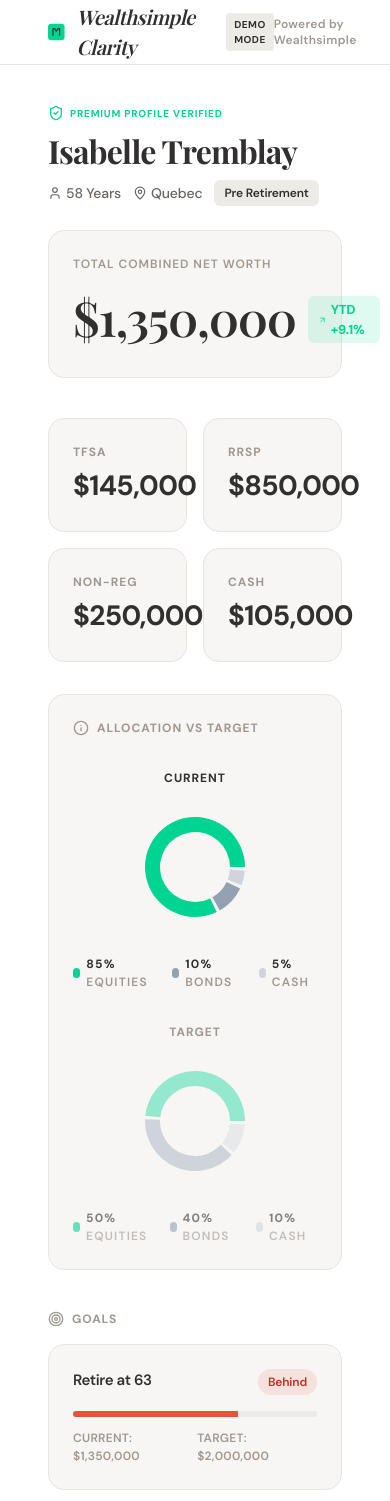
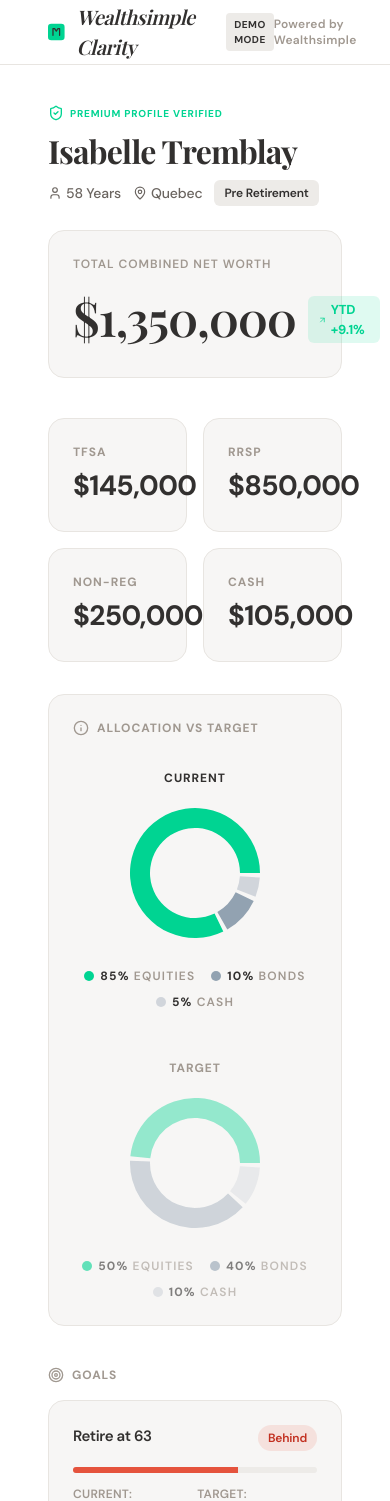
Before and after one commit to anes-ui/clarity, a Next.js app: page /dashboard/isabelle-tremblay in a window 390 px wide. Shown: the top 1501 px of the page. Built offline with nearby package versions, Linux system fonts and the light colour scheme.

Commit message:
fix: resolve Recharts ResponsiveContainer layout overflow

```diff
--- a/components/PortfolioSnapshot.tsx
+++ b/components/PortfolioSnapshot.tsx
@@ -63,17 +63,16 @@
                     <Info size={16} /> Allocation vs Target
                 </h4>
 
-                <div className="flex flex-col md:flex-row items-center justify-around gap-8">
+                <div className="flex flex-col md:flex-row items-start justify-center gap-12">
                     {/* Current Allocation */}
-                    <div className="flex flex-col items-center">
+                    <div className="flex flex-col items-center flex-1 min-w-0">
                         <p className="text-[12px] uppercase font-bold text-ws-dune mb-4 tracking-[0.08em]">Current</p>
-                        <div className="h-32 w-32 relative">
-                            <ResponsiveContainer width="100%" height="100%">
-                                <PieChart>
+                        <div className="flex justify-center items-center">
+                            <PieChart width={140} height={140}>
                                 <Pie
                                     data={currentData}
-                                        innerRadius={35}
-                                        outerRadius={50}
+                                    innerRadius={45}
+                                    outerRadius={65}
                                     paddingAngle={4}
                                     dataKey="value"
                                     stroke="none"
@@ -83,12 +82,11 @@
                                     ))}
                                 </Pie>
                             </PieChart>
-                            </ResponsiveContainer>
                         </div>
-                        <div className="mt-6 flex gap-4 text-[12px] font-bold uppercase tracking-widest text-[#32302F]">
+                        <div className="mt-6 flex flex-wrap justify-center gap-x-4 gap-y-2 text-[12px] font-bold uppercase tracking-widest text-[#32302F]">
                             {currentData.map(d => (
-                                <div key={d.name} className="flex items-center gap-1.5">
-                                    <div className="w-2.5 h-2.5 rounded-full" style={{ backgroundColor: d.color.startsWith('var') ? '#00d492' : d.color }} />
+                                <div key={d.name} className="flex items-center gap-1.5 whitespace-nowrap">
+                                    <div className="w-2.5 h-2.5 rounded-full shrink-0" style={{ backgroundColor: d.color.startsWith('var') ? '#00d492' : d.color }} />
                                     <span>{d.value}% <span className="text-ws-text-muted font-semibold">{d.name}</span></span>
                                 </div>
                             ))}
@@ -96,15 +94,14 @@
                     </div>
 
                     {/* Target Allocation */}
-                    <div className="flex flex-col items-center">
+                    <div className="flex flex-col items-center flex-1 min-w-0">
                         <p className="text-[12px] uppercase font-bold text-ws-text-muted mb-4 tracking-[0.08em]">Target</p>
-                        <div className="h-32 w-32 relative opacity-80">
-                            <ResponsiveContainer width="100%" height="100%">
-                                <PieChart>
+                        <div className="opacity-80 flex justify-center items-center">
+                            <PieChart width={140} height={140}>
                                 <Pie
                                     data={targetData}
-                                        innerRadius={35}
-                                        outerRadius={50}
+                                    innerRadius={45}
+                                    outerRadius={65}
                                     paddingAngle={4}
                                     dataKey="value"
                                     stroke="none"
@@ -114,12 +111,11 @@
                                     ))}
                                 </Pie>
                             </PieChart>
-                            </ResponsiveContainer>
                         </div>
-                        <div className="mt-6 flex gap-4 text-[12px] font-bold uppercase tracking-widest opacity-60 text-[#32302F]">
+                        <div className="mt-6 flex flex-wrap justify-center gap-x-4 gap-y-2 text-[12px] font-bold uppercase tracking-widest opacity-60 text-[#32302F]">
                             {targetData.map(d => (
-                                <div key={d.name} className="flex items-center gap-1.5">
-                                    <div className="w-2.5 h-2.5 rounded-full" style={{ backgroundColor: d.color.replace('80', '') }} />
+                                <div key={d.name} className="flex items-center gap-1.5 whitespace-nowrap">
+                                    <div className="w-2.5 h-2.5 rounded-full shrink-0" style={{ backgroundColor: d.color.replace('80', '') }} />
                                     <span>{d.value}% <span className="text-ws-text-muted font-semibold">{d.name}</span></span>
                                 </div>
                             ))}
```
Lines whose indentation alone changed are shown as unchanged.
